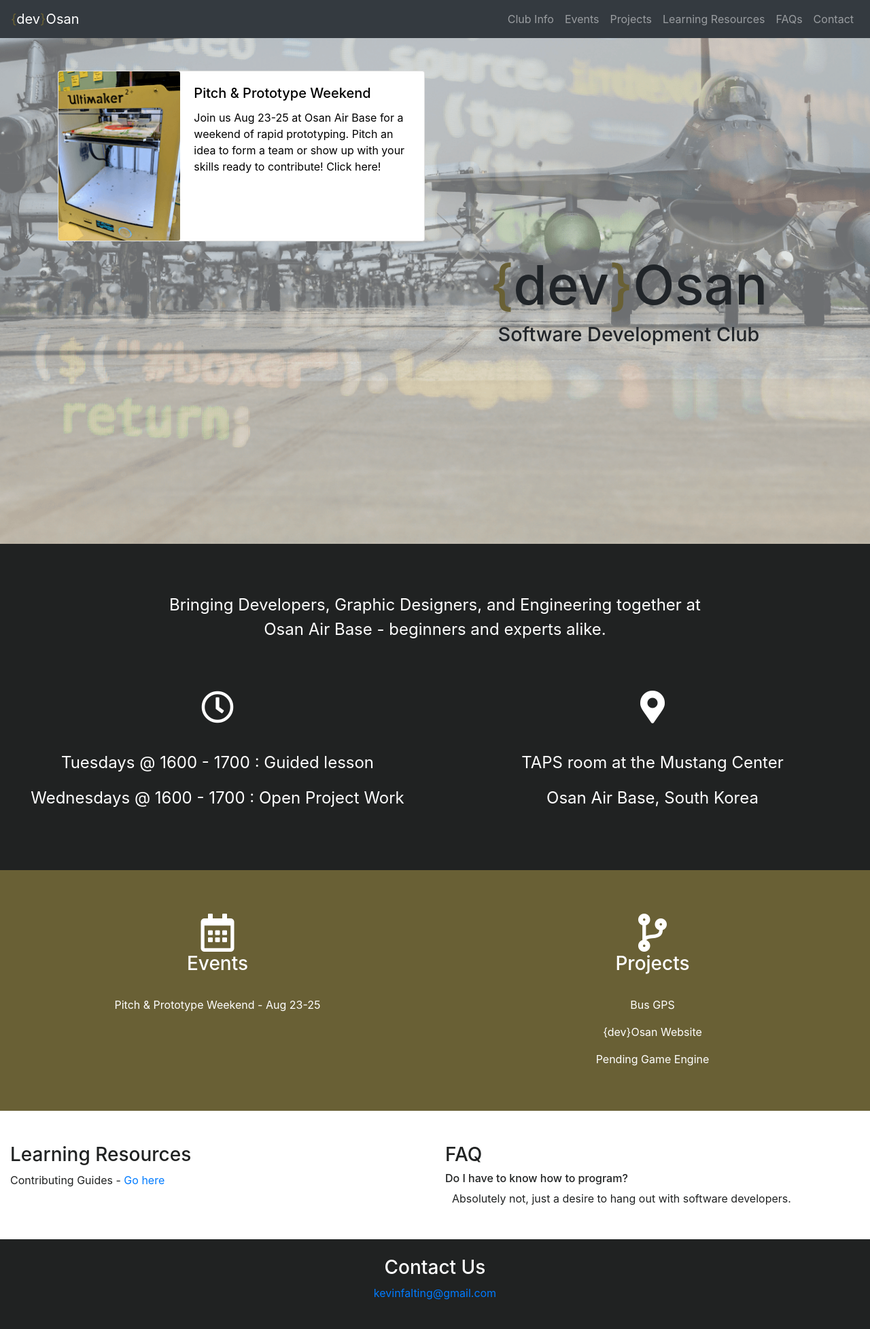
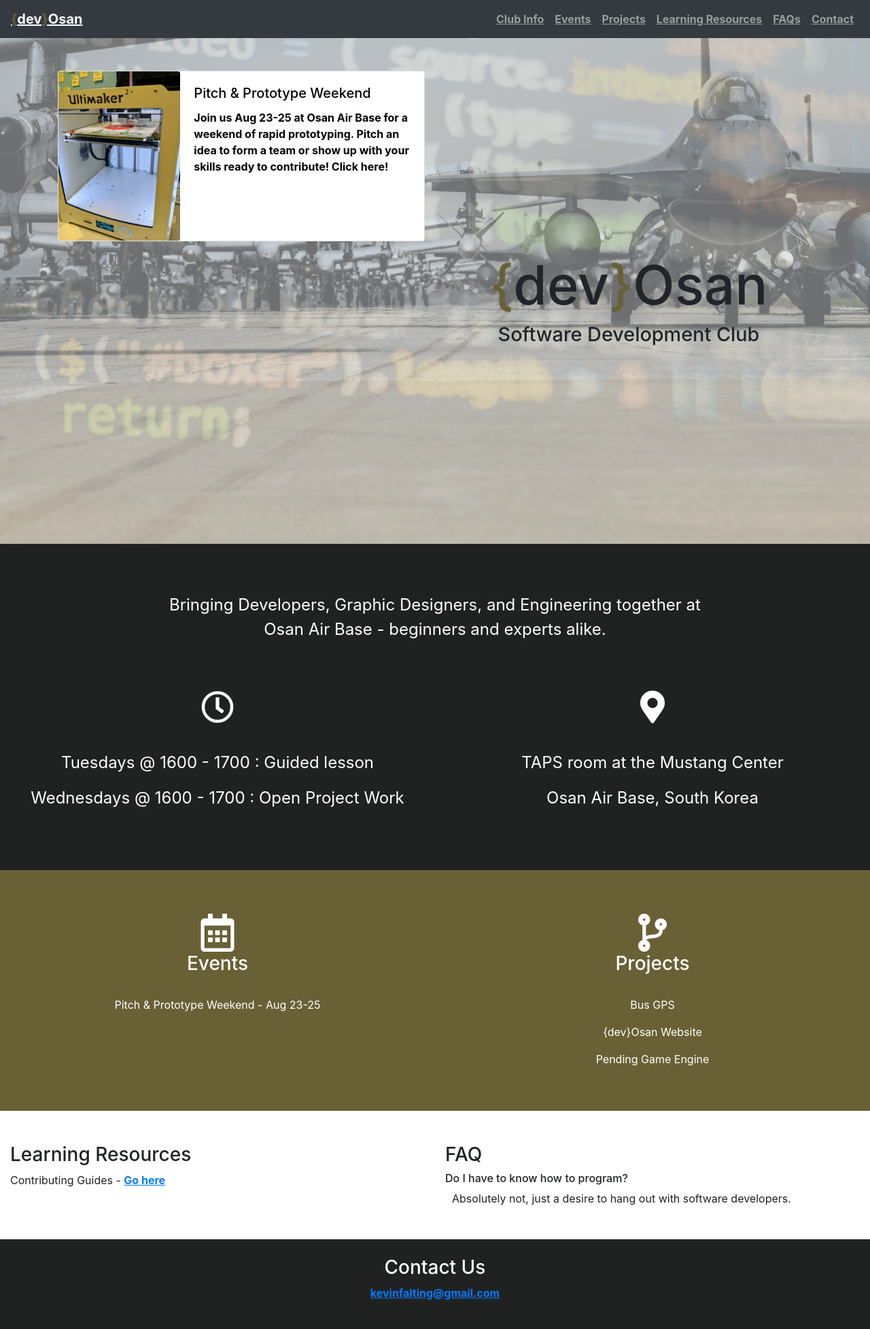
Before and after one commit to sigonasr2/dev-osan.github.io, a PHP site: page / in a window 1280 px wide. Shown: the whole page at 68% size. Run offline with PHP 8.4, Linux system fonts and the light colour scheme; some libraries are stand-ins or nearby versions.

Commit message:
Change links to be more noticeable with Bolding and Underlining.

```diff
--- a/styles.css
+++ b/styles.css
@@ -67,6 +67,11 @@ h4 {
   font-size: 1.8em;
 }
 
+a {
+  font-weight: bold;
+  text-decoration: underline;
+}
+
 .vision-statement {
   /* font-size: 1.5em; */
   margin-bottom: 3em;
```
